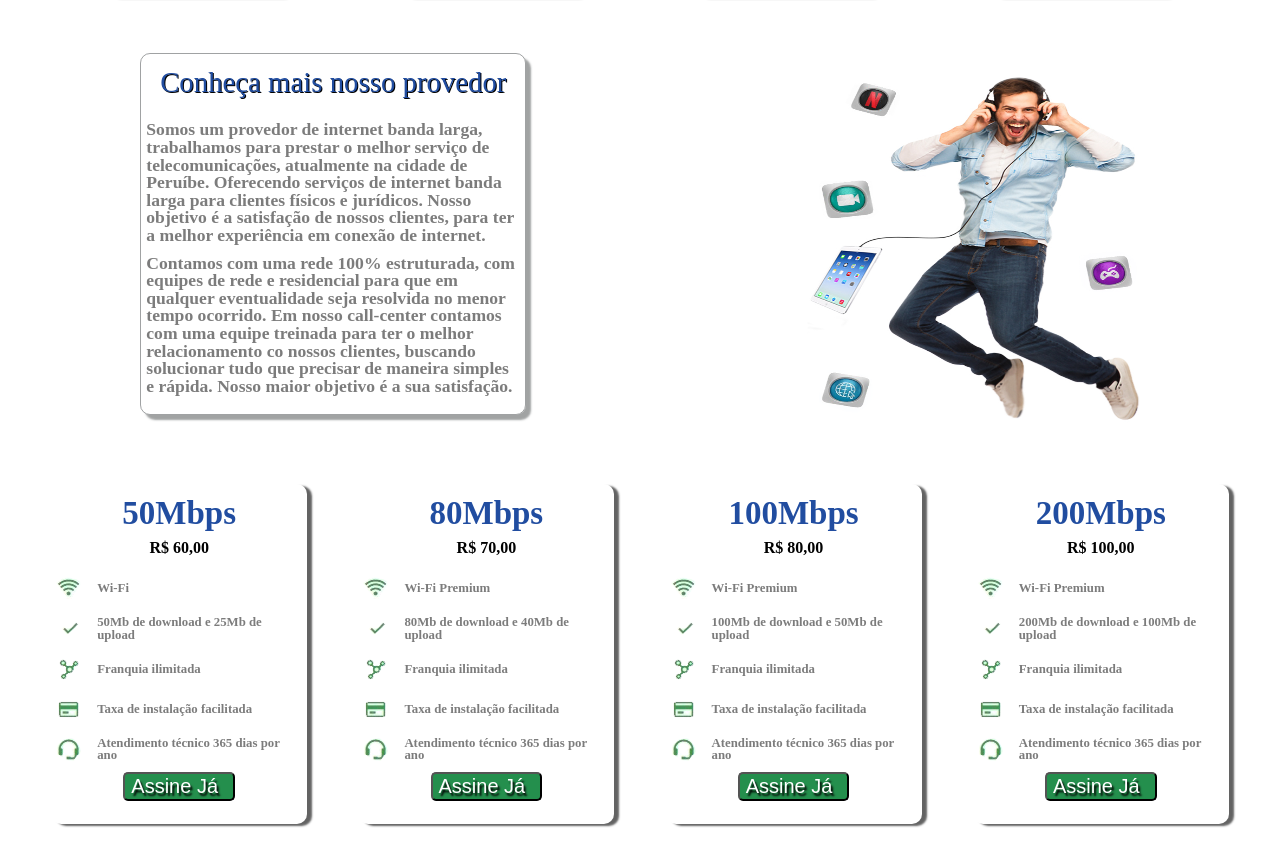
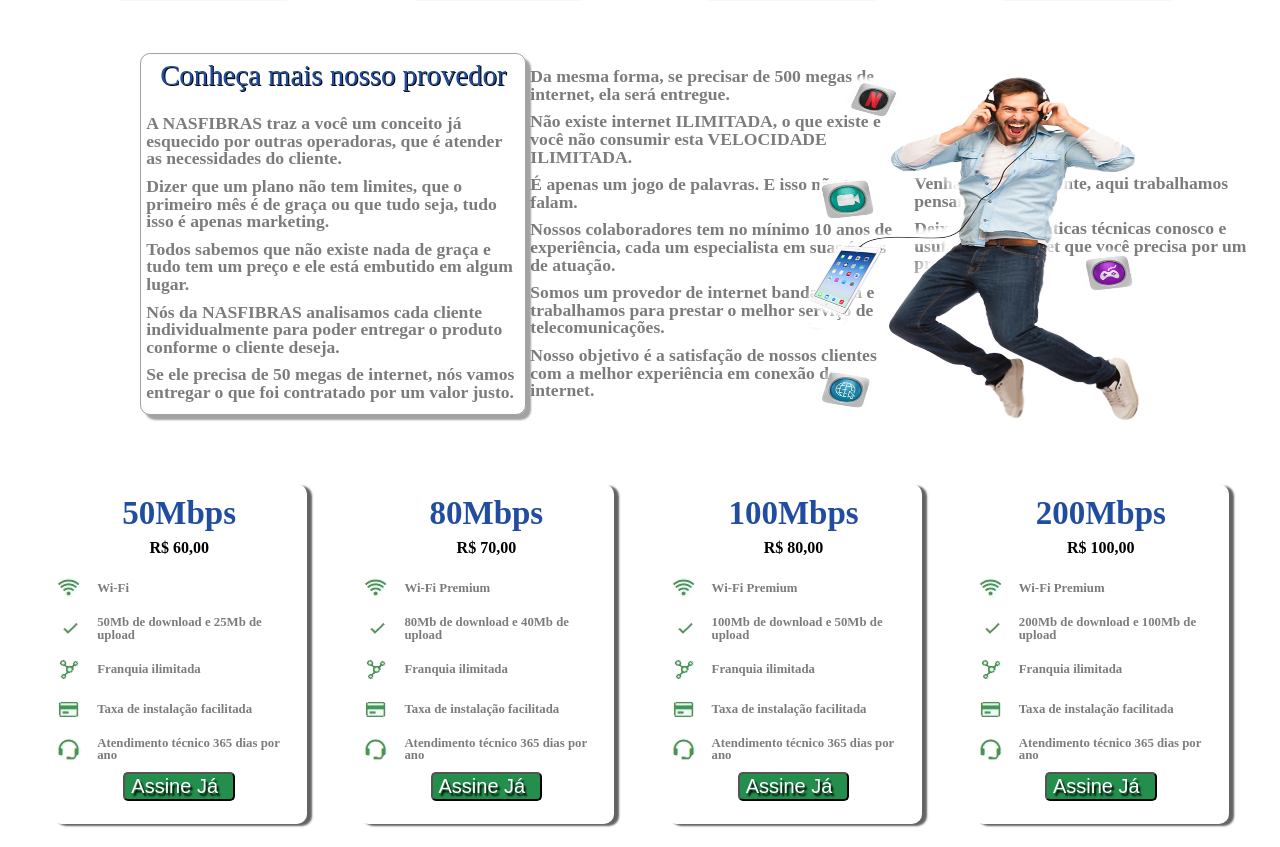
Before and after one commit to NasFibras-Dev/site_NasFibras, a plain HTML site: page index.html in a window 1280 px wide. Shown: the part 840-1687 px from the top of the page. Drawn offline with Linux system fonts and the light colour scheme.

Commit message:
modify conheca div

```diff
--- a/index.html
+++ b/index.html
@@ -84,10 +84,27 @@
         <div class="dados_conheca" id="conheca">
             <section class="conheca__mais">
                 <h1 class="conheca__titulo">Conheça mais nosso provedor</h1>
-                <p class="conheca__texto">Somos um provedor de internet banda larga, trabalhamos para prestar o melhor serviço de telecomunicações, atualmente na cidade de Peruíbe. Oferecendo serviços de internet banda larga para clientes físicos e jurídicos. Nosso objetivo é
+                <!-- <p class="conheca__texto">Somos um provedor de internet banda larga, trabalhamos para prestar o melhor serviço de telecomunicações, atualmente na cidade de Peruíbe. Oferecendo serviços de internet banda larga para clientes físicos e jurídicos. Nosso objetivo é
                     a satisfação de nossos clientes, para ter a melhor experiência em conexão de internet.</p>
                 <p>Contamos com uma rede 100% estruturada, com equipes de rede e residencial para que em qualquer eventualidade seja resolvida no menor tempo ocorrido. Em nosso call-center contamos com uma equipe treinada para ter o melhor relacionamento
-                    co nossos clientes, buscando solucionar tudo que precisar de maneira simples e rápida. Nosso maior objetivo é a sua satisfação.</p>
+                    co nossos clientes, buscando solucionar tudo que precisar de maneira simples e rápida. Nosso maior objetivo é a sua satisfação.</p> -->
+                <p class="conheca__texto">A NASFIBRAS traz a você um conceito já esquecido por outras operadoras, que é atender as necessidades do cliente.
+                    <p>Dizer que um plano não tem limites, que o primeiro mês é de graça ou que tudo seja, tudo isso é apenas marketing. </p>
+                    <p>Todos sabemos que não existe nada de graça e tudo tem um preço e ele está embutido em algum lugar. </p>
+                    <p>Nós da NASFIBRAS analisamos cada cliente individualmente para poder entregar o produto conforme o cliente deseja.</p>
+                    <p>Se ele precisa de 50 megas de internet, nós vamos entregar o que foi contratado por um valor justo. </p>
+                    <p>Da mesma forma, se precisar de 500 megas de internet, ela será entregue. </p>
+                    <p>Não existe internet ILIMITADA, o que existe é você não consumir esta VELOCIDADE ILIMITADA. </p>
+                    <p>É apenas um jogo de palavras. E isso não te falam. </p>
+                    <p>Nossos colaboradores tem no mínimo 10 anos de experiência, cada um especialista em suas áreas de atuação. </p>
+                    <p>Somos um provedor de internet banda larga e trabalhamos para prestar o melhor serviço de telecomunicações. </p>
+                    <p>Nosso objetivo é a satisfação de nossos clientes com a melhor experiência em conexão de internet. </p>
+                    <p>Venha ser nosso cliente, aqui trabalhamos pensando em você. </p>
+                    <p>Deixe as problemáticas técnicas conosco e usufrua da internet que você precisa por um preço condizente.</p>
+                </p>
+                <p>
+                </p>
+
             </section>
             <img src="./src/img/conheca.png">
         </div>
```
